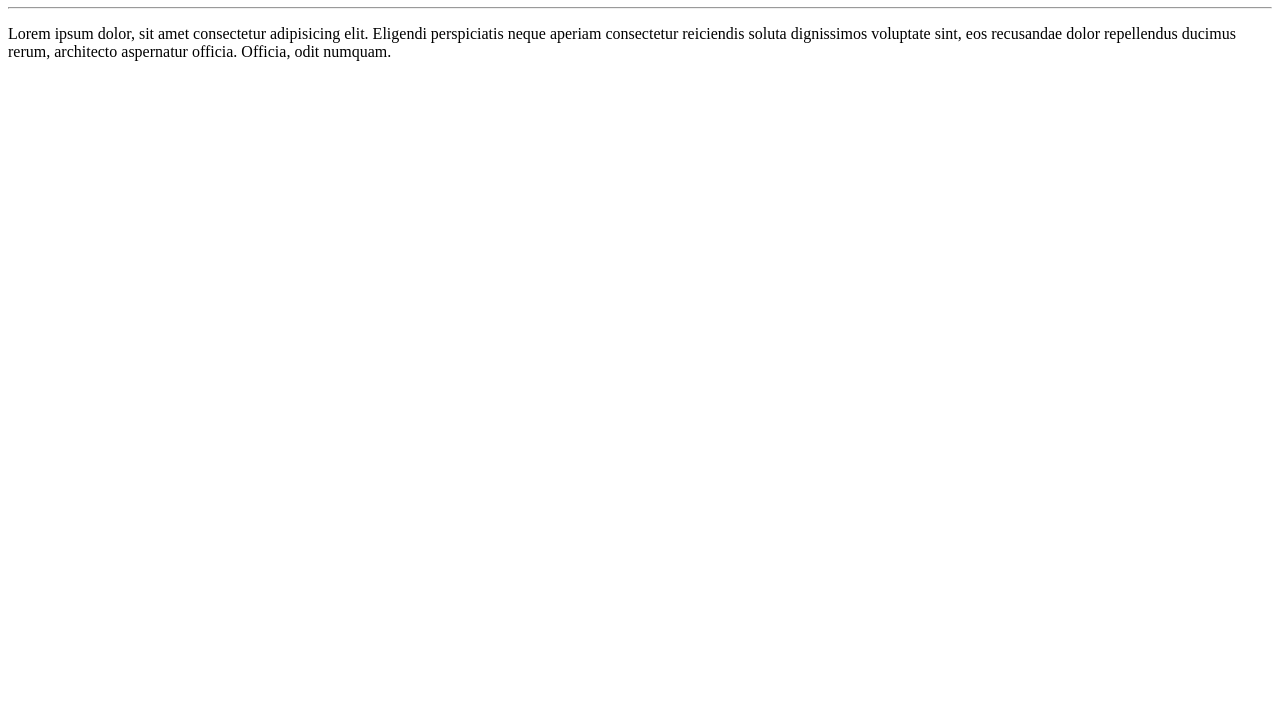
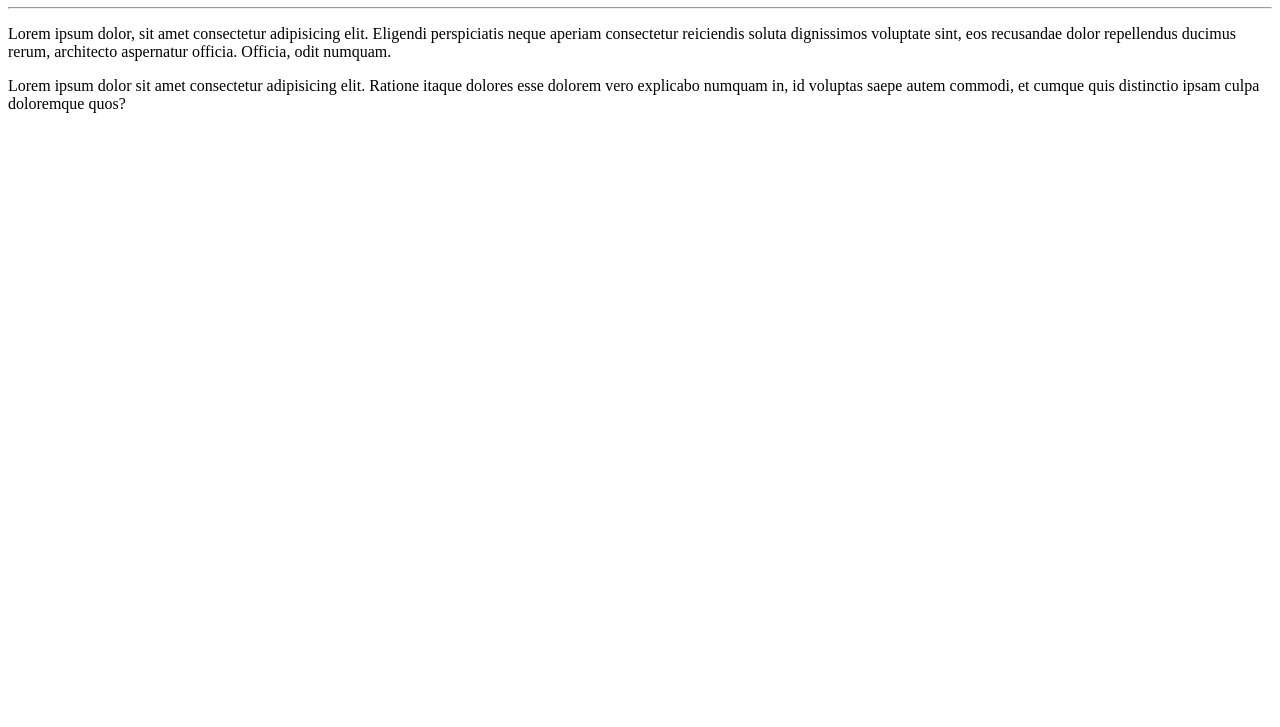
Before and after one commit to waldneijr/Hello-World, a plain HTML site: page site-egg/index.html in a window 1280 px wide. Shown: the part 73-800 px from the top of the page. Drawn offline with Linux system fonts and the light colour scheme.

Commit message:
New paragraph added

```diff
--- a/site-egg/index.html
+++ b/site-egg/index.html
@@ -10,5 +10,6 @@
     <h1>Hello, Wolrd!</h1>
     <hr>
     <p>Lorem ipsum dolor, sit amet consectetur adipisicing elit. Eligendi perspiciatis neque aperiam consectetur reiciendis soluta dignissimos voluptate sint, eos recusandae dolor repellendus ducimus rerum, architecto aspernatur officia. Officia, odit numquam.</p>
+    <p>Lorem ipsum dolor sit amet consectetur adipisicing elit. Ratione itaque dolores esse dolorem vero explicabo numquam in, id voluptas saepe autem commodi, et cumque quis distinctio ipsam culpa doloremque quos?</p>
 </body>
 </html>
```
